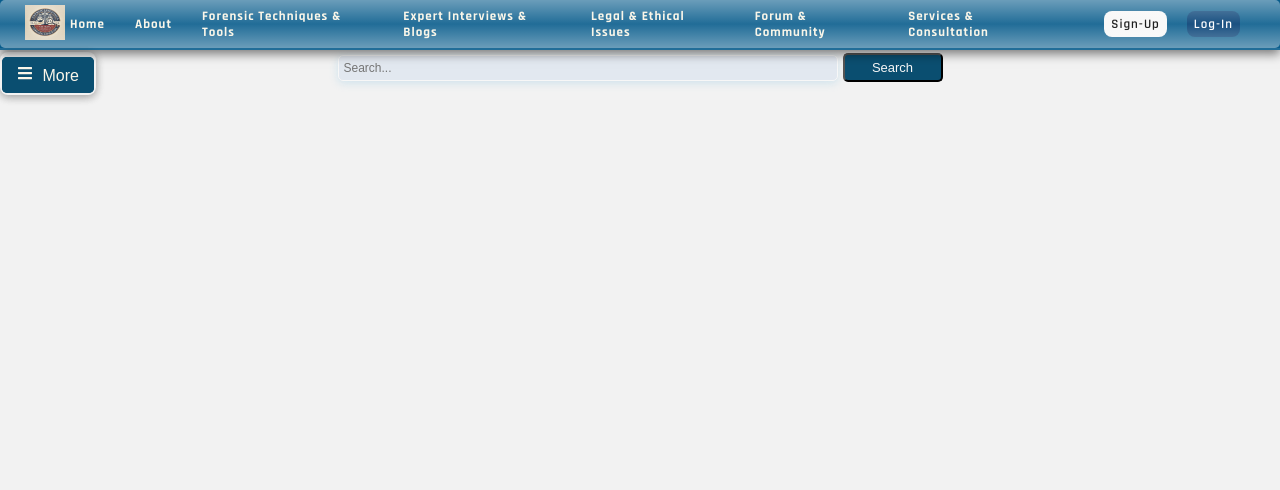
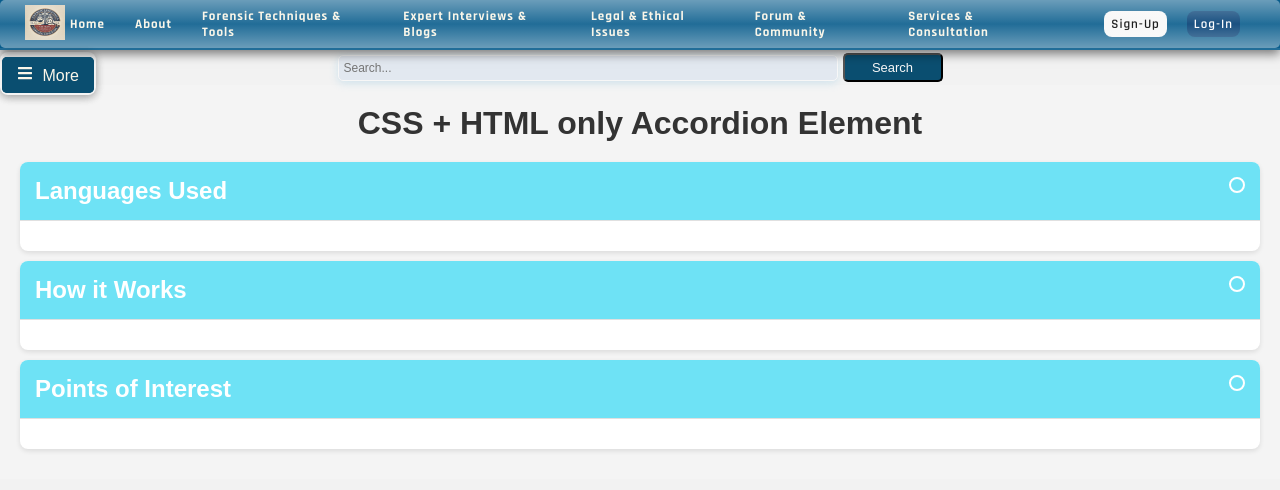
Before and after one commit to Muna-Elmetwally/Forensic_ling, a React (Create React App) app in the folder forensic_linguistics/frontend/: page /Career in a window 1280 px wide. Shown: the top 490 px of the page. Built offline with nearby package versions, Linux system fonts and the light colour scheme.

Commit message:
career section

```diff
--- a/forensic_linguistics/frontend/src/App.js
+++ b/forensic_linguistics/frontend/src/App.js
@@ -12,6 +12,7 @@ import MenuBar from "./pages/NavMenu";
 import PostDetails from "./pages/PostDetails"; // The new PostDetails component
 import Post from "./pages/post/Post";
 import Services from "./pages/services/Services"; // Import your Services component
+import Career from "./pages/career/Career";
 
 import "./style.css";
 
@@ -34,8 +35,9 @@ export default function App() {
             <Route path="/Dashboard" element={<Dashboard />} />
             <Route path="/About" element={<About />} />
             <Route path="/posts" element={<Post />} />
-            <Route path="/post" element={<PostDetails />} />{" "}
+            <Route path="/post" element={<PostDetails />} />
             <Route path="/services" element={<Services />} />
+            <Route path="/Career" element={<Career />} />
           </Routes>
         </div>
         {/* <Footer /> */}
--- /dev/null
+++ b/forensic_linguistics/frontend/src/pages/career/Career.js
@@ -0,0 +1,60 @@
+import React, { useState } from "react";
+import "./career.css";
+
+const CareerItem = ({ title, content }) => {
+  const [isOpen, setIsOpen] = useState(false);
+
+  const toggleAccordion = () => {
+    setIsOpen(!isOpen);
+  };
+
+  return (
+    <li className="career-item">
+      <input
+        type="checkbox"
+        className="career-checkbox"
+        checked={isOpen}
+        onChange={toggleAccordion}
+      />
+      <h2 className="career-title" onClick={toggleAccordion}>
+        {title}
+      </h2>
+      <p className={`career-content ${isOpen ? "open" : "closed"}`}>
+        {content}
+      </p>
+    </li>
+  );
+};
+
+const Career = () => {
+  const items = [
+    {
+      title: "Languages Used",
+      content:
+        "This page was written in HTML and CSS. The CSS was compiled from SASS. I used Normalize as my CSS reset and -prefix-free to save myself some headaches. I haven't quite gotten the hang of Slim for compiling into HTML, but someday I'll use it since its syntax complements that of SASS. Regardless, this could all be done in plain HTML and CSS.",
+    },
+    {
+      title: "How it Works",
+      content:
+        "Using the sibling and checked selectors, we can determine the styling of sibling elements based on the checked state of the checkbox input element. One use, as demonstrated here, is an entirely CSS and HTML accordion element. Media queries are used to make the element responsive to different screen sizes.",
+    },
+    {
+      title: "Points of Interest",
+      content:
+        "By making the open state default for when :checked isn't detected, we can make this system accessible for browsers that don't recognize :checked. The fallback is simply an open accordion. The accordion can be manipulated with Javascript (if needed) by changing the 'checked' property of the input element.",
+    },
+  ];
+
+  return (
+    <div className="career-container">
+      <h1 className="career-header">CSS + HTML only Accordion Element</h1>
+      <ul className="career-list">
+        {items.map((item, index) => (
+          <CareerItem key={index} title={item.title} content={item.content} />
+        ))}
+      </ul>
+    </div>
+  );
+};
+
+export default Career;
--- /dev/null
+++ b/forensic_linguistics/frontend/src/pages/career/career.css
@@ -0,0 +1,79 @@
+.career-container {
+  font-family: Arial, sans-serif;
+  background-color: #f4f4f4;
+  padding: 20px;
+}
+
+.career-header {
+  text-align: center;
+  margin-bottom: 20px;
+  color: #333;
+}
+
+.career-list {
+  list-style: none;
+  padding: 0;
+}
+
+.career-item {
+  background: white;
+  margin: 10px 0;
+  border-radius: 8px;
+  box-shadow: 0 2px 5px rgba(0, 0, 0, 0.1);
+  overflow: hidden;
+  transition: all 0.3s ease;
+}
+
+.career-title {
+  padding: 15px;
+  cursor: pointer;
+  margin: 0;
+  background-color: #6ee2f5;
+  color: #fff;
+  border-bottom: 1px solid #e0e0e0;
+  position: relative;
+}
+
+.career-title:hover {
+  background-color: #5cc4e5;
+}
+
+.career-content {
+  padding: 15px;
+  margin: 0;
+  background-color: #f9f9f9;
+  transition: max-height 0.3s ease, opacity 0.3s ease;
+}
+
+.career-content.open {
+  max-height: 200px; /* Adjust as needed */
+  opacity: 1;
+}
+
+.career-content.closed {
+  max-height: 0;
+  opacity: 0;
+  overflow: hidden;
+}
+
+.career-checkbox {
+  display: none; /* Hide the checkbox */
+}
+
+/* Add an icon for open/close (optional) */
+.career-title::after {
+  content: "";
+  position: absolute;
+  right: 15px;
+  top: 15px;
+  width: 12px;
+  height: 12px;
+  background-color: transparent;
+  border: 2px solid #fff;
+  border-radius: 50%;
+  transition: transform 0.3s ease;
+}
+
+.career-checkbox:checked + .career-title::after {
+  transform: rotate(45deg);
+}
```
